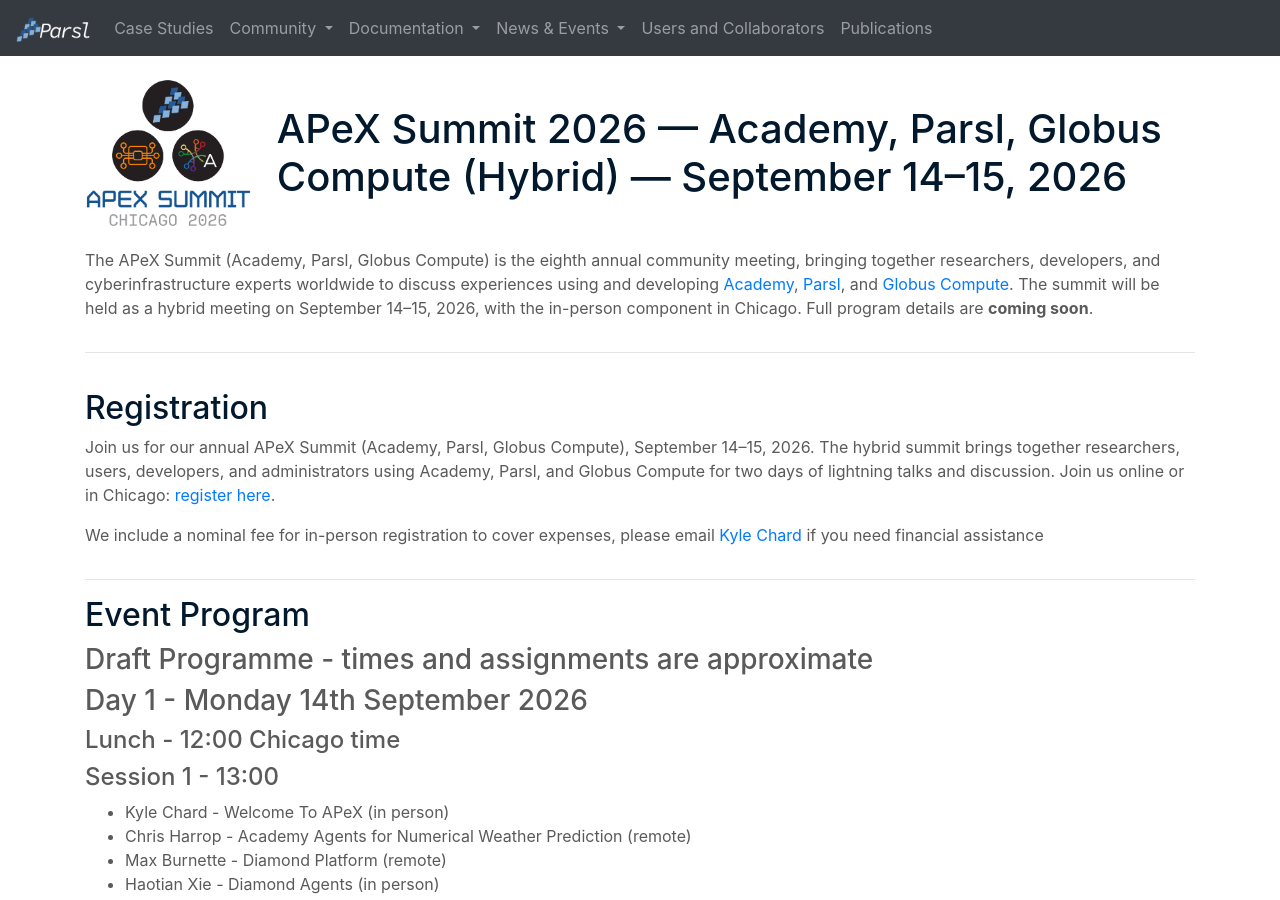
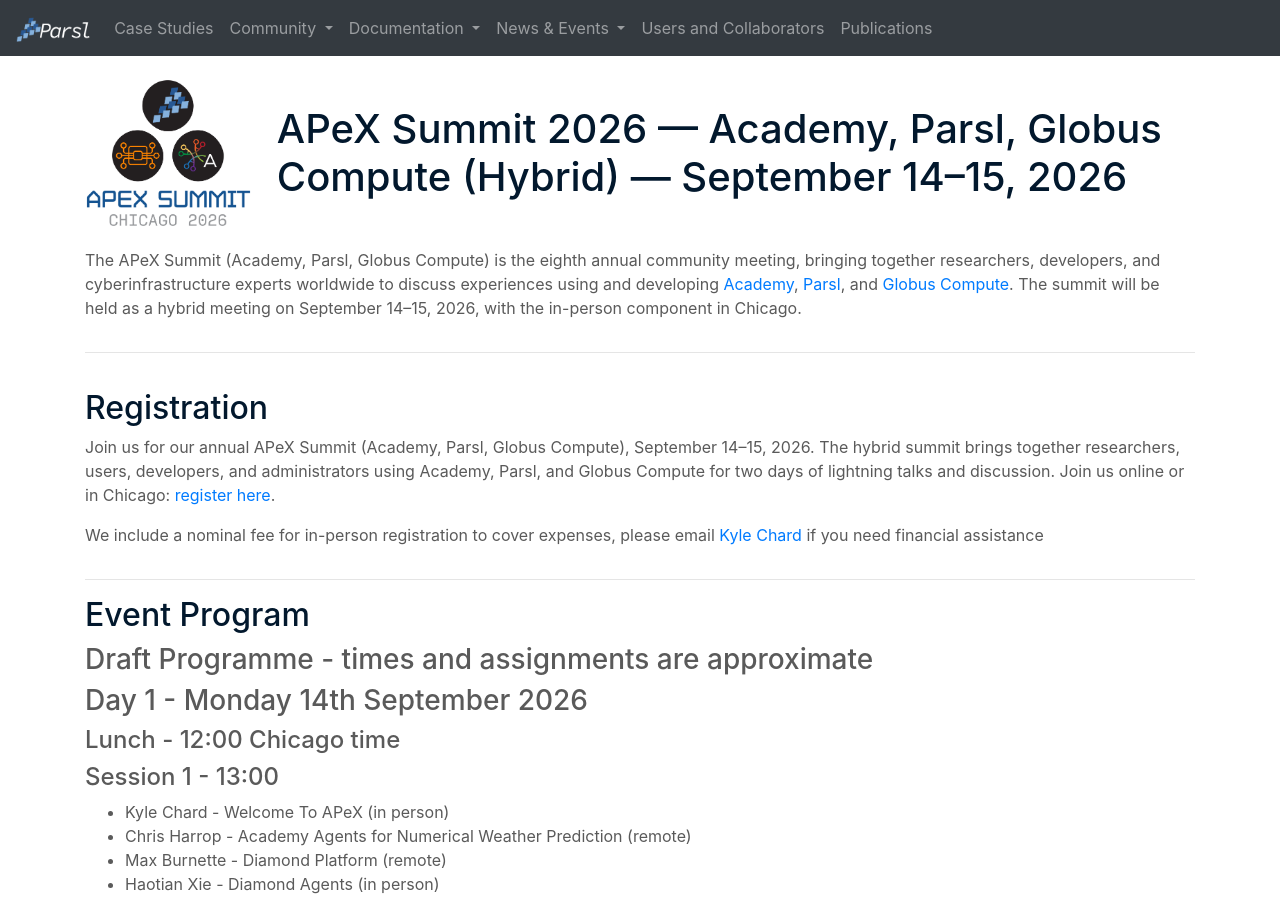
Before and after one commit to Parsl/parsl.github.io, a Jekyll site: the page built from parslfest/apex2026.html, in a window 1280 px wide and 900 px high. Built offline with Jekyll 4.4.1, drawn with Linux system fonts in a browser that asks for light colours.

Commit message:
remove line about programme details coming soon - there is plenty on this page now

```diff
--- a/parslfest/apex2026.html
+++ b/parslfest/apex2026.html
@@ -32,7 +32,6 @@
         <a href="https://labs.globus.org/projects/academy.html" target="_blank">Academy</a>, <a href="https://parsl-project.org/" target="_blank">Parsl</a>, and
         <a href="https://www.globus.org/compute" target="_blank">Globus Compute</a>.
         The summit will be held as a hybrid meeting on September 14&ndash;15, 2026, with the in-person component in Chicago.
-        Full program details are <strong>coming soon</strong>.
       </p>
     </div>
    </div>
```
